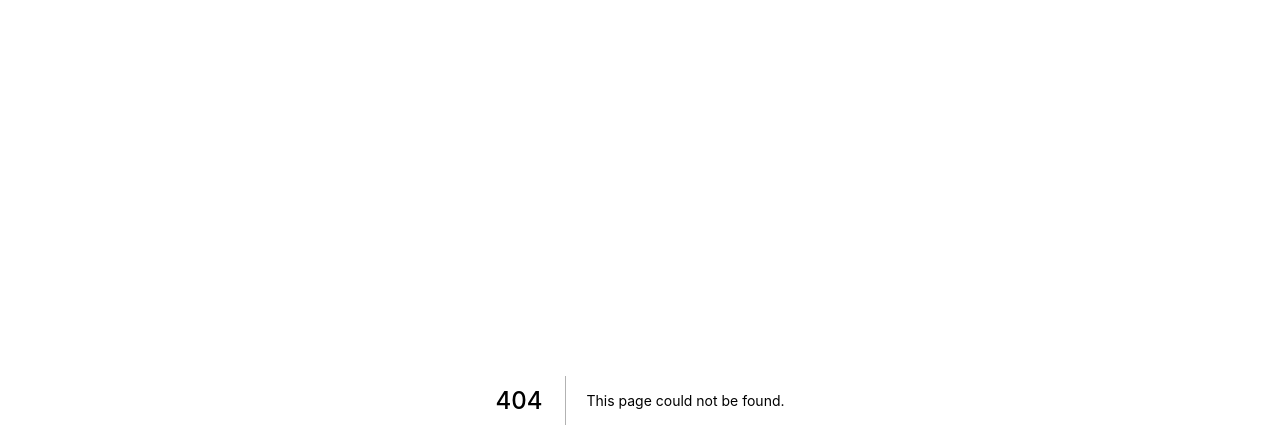
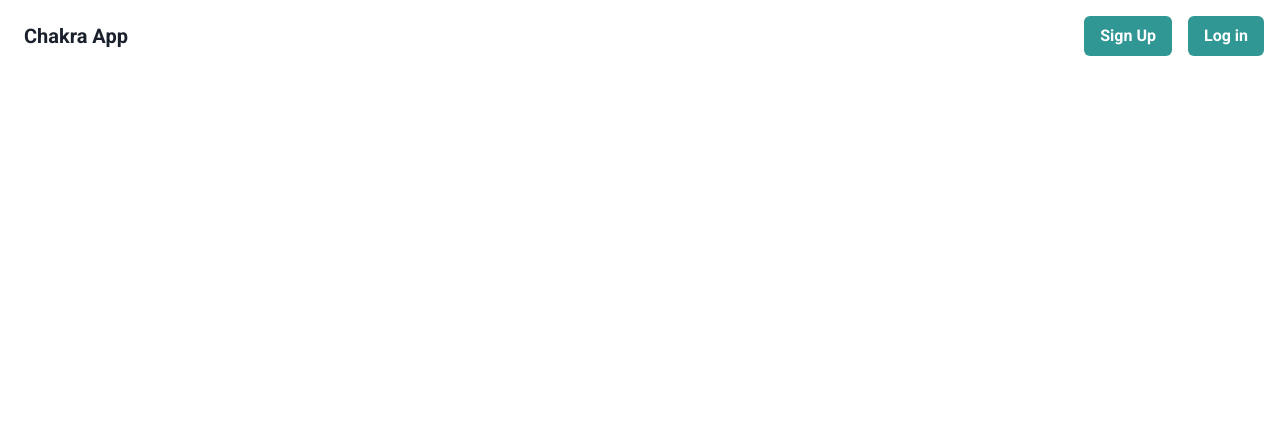
Before and after one commit to robsonmvieira/dream-delivery-front-end, a Next.js app: page / in a window 1280 px wide. Before the commit this address had no page. Shown: the top 448 px of the page. Built offline with nearby package versions, Linux system fonts and the light colour scheme.

Commit message:
✨root page

```diff
--- /dev/null
+++ b/src/pages/index.tsx
@@ -0,0 +1,28 @@
+import type { NextPage } from 'next'
+import {
+  Box,
+  Button,
+  Flex,
+  Heading,
+  Spacer,
+} from '@chakra-ui/react'
+
+
+const Home: NextPage = () => {
+  return (
+  <Flex p="4" align="center">
+    <Box p='2' display={['none', 'block', 'block', 'block']}>
+      <Heading size='md'>Chakra App</Heading>
+    </Box>
+    <Spacer />
+    <Box>
+      <Button colorScheme='teal' mr='4'>
+        Sign Up
+      </Button>
+      <Button colorScheme='teal'>Log in</Button>
+    </Box>
+  </Flex>
+  )
+}
+
+export default Home
```
